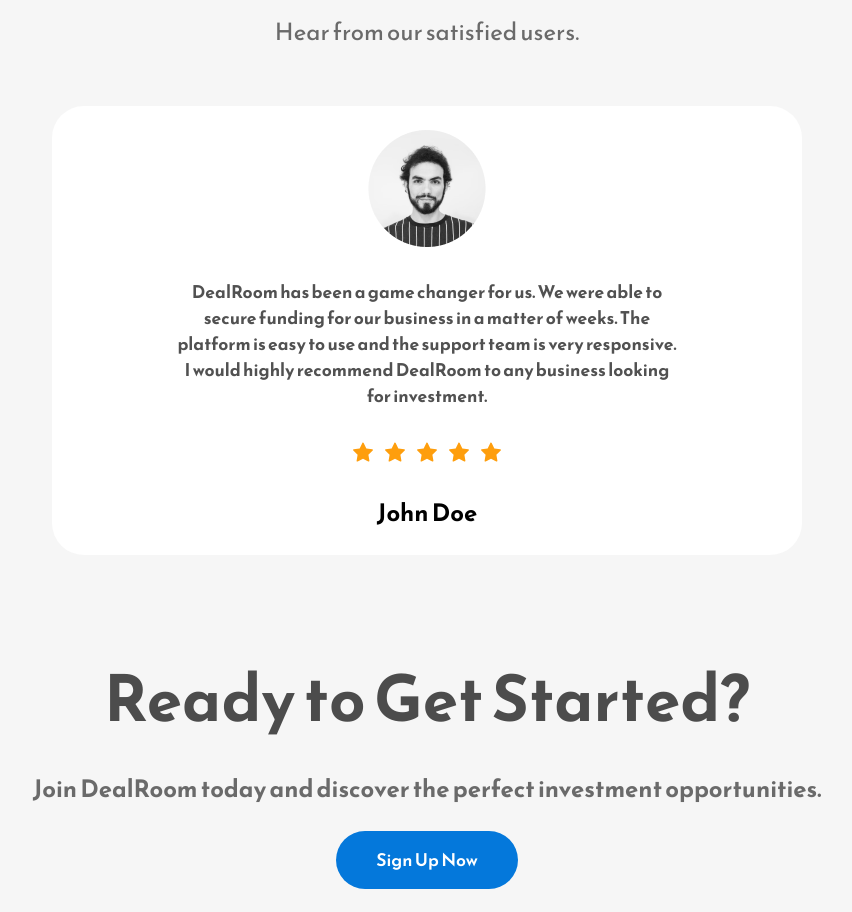
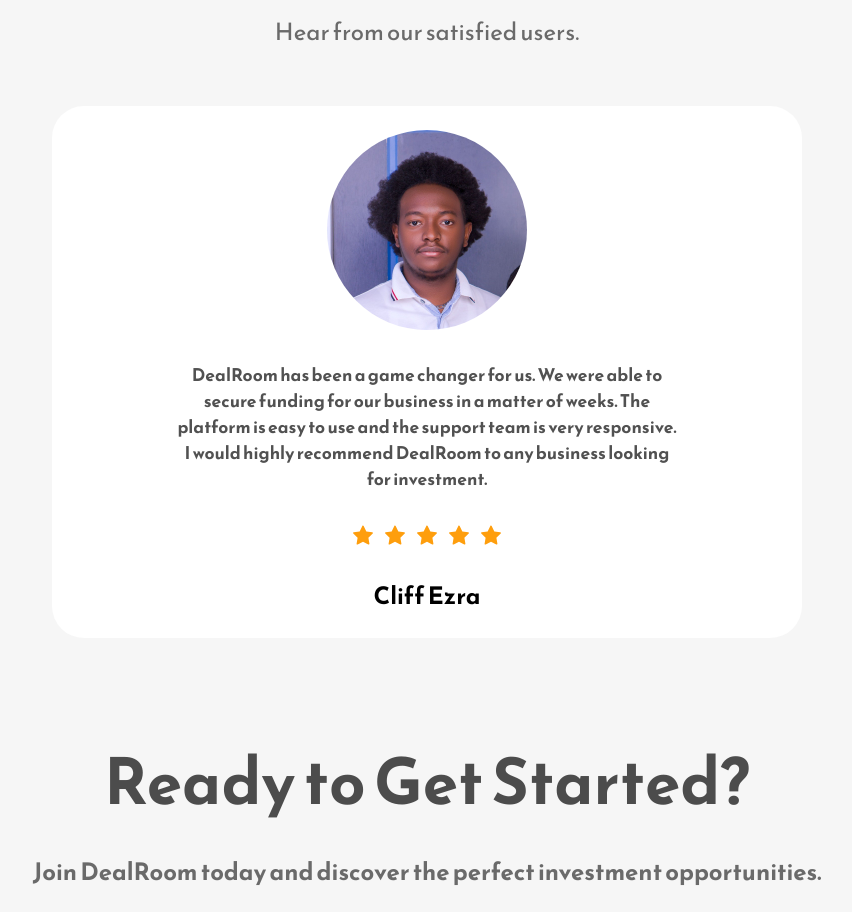
Before and after one commit to Cliff-Ezra/DealRoom-SPA, a React (Create React App) app: page / in a window 1280 px wide. Shown: the part 4360-5272 px from the top of the page, without its empty margins (213-1065 px from the left). Built offline with nearby package versions, Linux system fonts and the light colour scheme.

Commit message:
`fix:` update the testimonial section

```diff
--- a/src/Components/Testimonial.js
+++ b/src/Components/Testimonial.js
@@ -1,5 +1,5 @@
 import React from "react";
-import ProfilePic from "../Assets/john-doe-image.png";
+import TestimonialPic from "../Assets/Testimonial.jpeg";
 import { AiFillStar } from "react-icons/ai";
 import BannerBackground from "../Assets/home-banner-background.png";
 
@@ -15,7 +15,16 @@
         <p className="primary-text">Hear from our satisfied users.</p>
       </div>
       <div className="testimonial-section-bottom">
-        <img src={ProfilePic} alt="" />
+          <img
+            src={TestimonialPic}
+            alt=""
+            style={{
+              width: "200px",
+              height: "200px",
+              borderRadius: "50%",
+              objectFit: "cover"
+            }}
+          />
         <p>
           DealRoom has been a game changer for us. We were able to secure
           funding for our business in a matter of weeks. The platform is easy to
@@ -29,7 +38,7 @@
           <AiFillStar />
           <AiFillStar />
         </div>
-        <h2>John Doe</h2>
+        <h2>Cliff Ezra</h2>
       </div>
     </div>
   );
```
Also changed, not shown: src/Assets/Testimonial.jpeg (added), src/Assets/john-doe-image.png (deleted).
